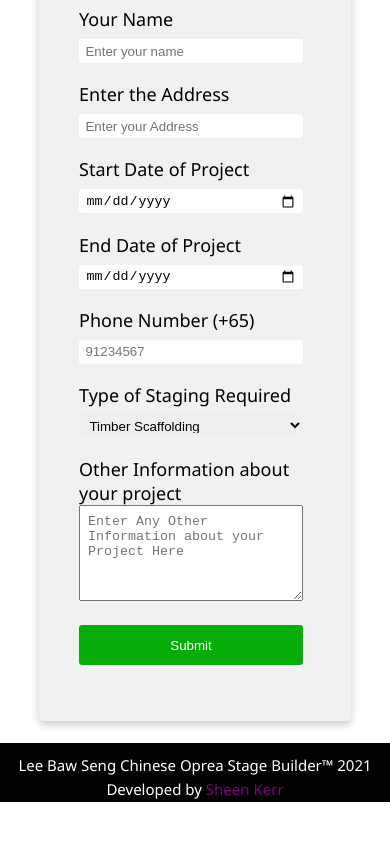
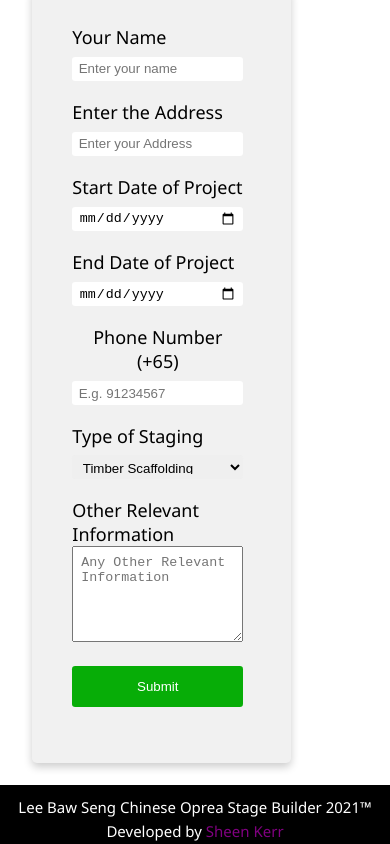
Before and after one commit to sheenkerr/LBS-Website, a plain HTML site: page Contact.html in a window 390 px wide. Shown: the part 1006-1850 px from the top of the page. Before the commit the page ends 1808 px from the top, so only its background shows below. Drawn offline with Linux system fonts and the light colour scheme.

Commit message:
fixed contact us formating

```diff
--- a/Contact.html
+++ b/Contact.html
@@ -65,16 +65,17 @@
         <div class="contact-containter">
           <div class="card-container">
             <div class="card">
+              <br/>
               <img src="./img/Icons/email.png" >
               <h3>Email</h3>
               <hr>
-    <p>          tlee1477@hotmail.com</p>
-
+    <p>tlee1477@hotmail.com</p>
             </div>
           </div>
 
         <div class="card-container">
           <div class="card">
+            <br/>
             <img src="./img/Icons/whatsapp.png" alt=""><h3>Text/Call Us</h3>
             <hr>
             <p>
@@ -138,13 +139,13 @@
                   <input
                     type="tel"
                     name="Contact"
-                    placeholder="91234567"
+                    placeholder="E.g. 91234567"
                     pattern="[8-9]{1}[0-9]{7}" required title="Enter a Valid Singapore Mobile Number"   class="form-input-size"
                   />
                 </div>
 
                 <div class="form-input">
-                  <p>Type of Staging Required</p>
+                  <p>Type of Staging</p>
                   <select name="Type" id="dropdown" class="form-input-size" required>
                     <option value="Timber">Timber Scaffolding</option>
                     <option value="Alumninum">Alumninum Scaffolding</option>
@@ -153,11 +154,11 @@
                 </div>
 
                 <div class="form-input">
-                  <p>Other Information about your project</p>
+                  <p>Other Relevant Information</p>
                   <textarea
                     type="text"
                     name="OtherInfo"
-                    placeholder="Enter Any Other Information about your Project Here"
+                    placeholder="Any Other Relevant Information"
                   ></textarea>
                 </div>
 
@@ -169,14 +170,23 @@
             </div>
         </div>
       </div>
-    </div>
-
     <br/>
     <br/>
+
     <footer>
-      <h1>Lee Baw Seng Chinese Oprea Stage Builder&trade; 2021</h1>
+      <h1>
+        Lee Baw Seng Chinese Oprea Stage Builder
+        <span id="year"></span>&trade;
+      </h1>
 
-      <div class="credits">Developed by <a href="#">Sheen Kerr</a></div>
+      <div class="credits">
+        Developed by
+        <a href="https://www.linkedin.com/in/sheenkerr/">Sheen Kerr</a>
+      </div>
     </footer>
-</body>
+  </body>
 </html>
+<script>
+  // Set Footer Year
+  document.getElementById("year").innerHTML = new Date().getFullYear();
+</script>
--- a/css/style.css
+++ b/css/style.css
@@ -536,11 +536,26 @@ button#submit:hover {
 }
 
 /* Media Queries (Mobile View) */
-@media (min-width: 576px) {
+@media (max-width: 576px) {
   .form-container {
     max-width: 540px;
   }
 }
+/* Media Queries (Mobile View) */
+@media (max-width: 645px) {
+  .contactUs-container {
+    display: inline-block;
+  }
+}
+/* Media Queries (Mobile View) */
+@media (max-width: 945px) {
+  .card-container {
+    width: 100%;
+    display: block;
+    margin-bottom: 20px;
+  }
+}
+
 /* Media Queries (Tablet View) */
 @media (max-width: 768px) {
   /* Global */
@@ -602,15 +617,6 @@ button#submit:hover {
   }
 
   /* Responsive card-containers (Contact Us)*/
-  .card-container {
-    width: 100%;
-    display: block;
-    margin-bottom: 20px;
-  }
-
-  .contactUs-container {
-    display: inline-block;
-  }
 
   .form-container {
     max-width: 720px;
```
Also changed, not shown: Estimator.html (+0 -2 lines), Services.html (+1 -0 lines).
